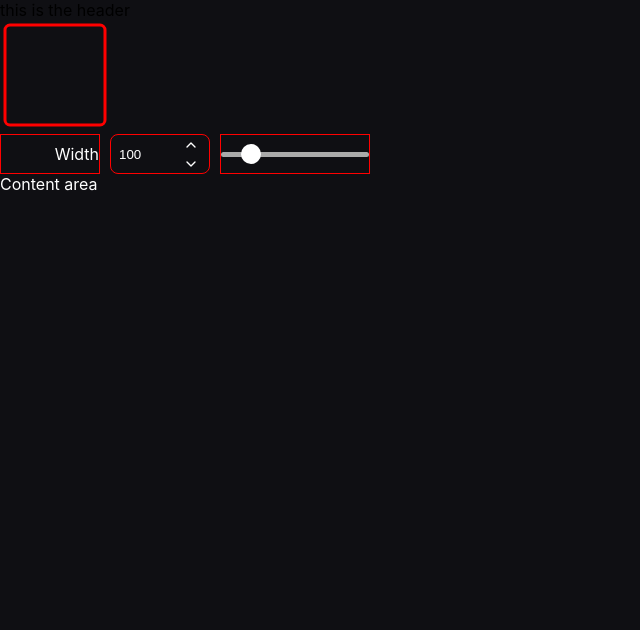
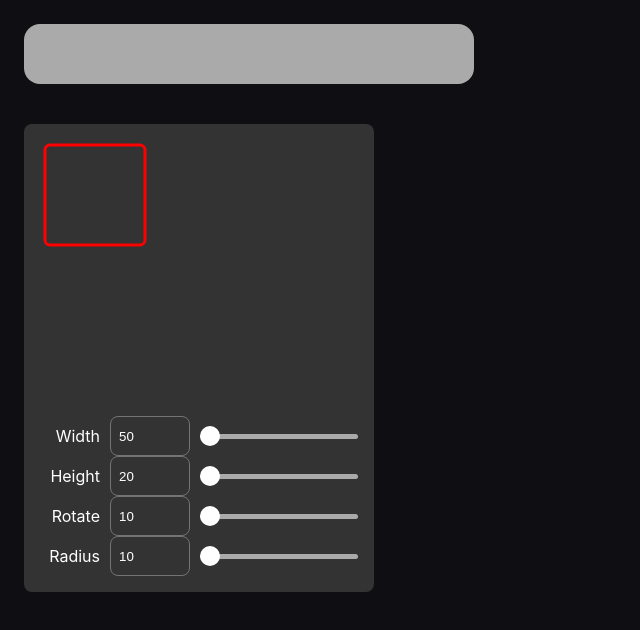
Before and after one commit to Elduwani/shaper, a React (Create React App) app: page / in a window 1280 px wide. Shown: the top 630 px of the page, without its empty margins (0-640 px from the left). Built offline with nearby package versions, Linux system fonts and the light colour scheme.

Commit message:
progress was made

```diff
--- a/public/index.html
+++ b/public/index.html
@@ -1,14 +1,13 @@
 <!DOCTYPE html>
 <html lang="en">
+
 <head>
   <meta charset="utf-8" />
   <link rel="icon" href="%PUBLIC_URL%/favicon.ico" />
+  <link defer href="https://fonts.googleapis.com/css2?family=Roboto:wght@400;500;900&display=swap" rel="stylesheet">
   <meta name="viewport" content="width=device-width, initial-scale=1" />
   <meta name="theme-color" content="#000000" />
-    <meta
-      name="description"
-      content="Web site created using create-react-app"
-    />
+  <meta name="description" content="Web site created using create-react-app" />
   <link rel="apple-touch-icon" href="%PUBLIC_URL%/logo192.png" />
   <!--
       manifest.json provides metadata used when your web app is installed on a
@@ -26,6 +25,7 @@
     -->
   <title>React App</title>
 </head>
+
 <body>
   <noscript>You need to enable JavaScript to run this app.</noscript>
   <div id="root"></div>
@@ -40,4 +40,5 @@
       To create a production bundle, use `npm run build` or `yarn build`.
     -->
 </body>
+
 </html>
--- a/src/App.js
+++ b/src/App.js
@@ -2,16 +2,11 @@ import { useState } from "react"
 import Rect from './components/Rect'
 
 function App() {
-  const [state, setState] = useState(0)
-
   return (
     <div className="App">
-      <header>this is the header</header>
+      <section className="toolbar-wrapper"></section>
       <section className="content-wrapper">
-        <div className="shape-wrapper">
-          <Rect />
-        </div>
-        <p style={{ color: "white" }}>Content area</p>
+        <Rect />
       </section>
     </div>
   );
--- a/src/components/Control.jsx
+++ b/src/components/Control.jsx
@@ -1,24 +1,32 @@
-import { useState, useRef } from 'react'
-import { motion, useDragControls } from 'framer-motion'
+import { useState, useRef, useEffect } from 'react'
+import { motion, useMotionValue, transform } from 'framer-motion'
 import { FiChevronUp, FiChevronDown } from 'react-icons/fi'
 import '../css/controls.scss'
 
-export default function Control({ label, min, max, initial, state, setState }) {
-    const [value, setValue] = useState(initial ?? 10)
+export default function Control({ label, min, max, initial, cb }) {
+    const [value, setValue] = useState(min ?? 10)
     const constraintRef = useRef(null)
-    const dragControls = useDragControls()
+    const x = useMotionValue(0)
 
-    const startDrag = (e) => {
-        console.log(e)
-        dragControls.start(e, { snapToCursor: false })
-    }
+    // function handleChange(e) {
+    //     const val = e.target.value
+    //     if (typeof val === "number" && val >= min && val <= max) {
+    //         setValue(val)
+    //     }
+    // }
 
-    function handleChange(e) {
-        const val = e.target.value
-        if (typeof val === "number" && val >= min && val <= max) {
+    useEffect(() => {
+        const input = [0, 116]
+        const output = [min ?? 0, max]
+
+        x.onChange(latest => {
+            // console.log(latest)
+            const mapped = transform(latest, input, output)
+            const val = ~~mapped
             setValue(val)
-        }
-    }
+            cb(st => ({ ...st, [label]: val }))
+        })
+    }, [x])
 
     return (
         <div className="control-wrapper">
@@ -26,27 +34,22 @@ export default function Control({ label, min, max, initial, state, setState }) {
             <div className="input">
                 <input
                     maxLength={3}
-                    onChange={handleChange}
                     value={value}
                 />
-                <div className="arrows">
+                {/* <div className="arrows">
                     <div><FiChevronUp /></div>
                     <div><FiChevronDown /></div>
-                </div>
+                </div> */}
             </div>
-            <div className="slider" onPointerDown={(e) => console.log(e.pageX)}>
-                <div
-                    className="bar"
-                    onPointerDown={startDrag}
-                    ref={constraintRef}
-                ></div>
+            <div className="slider">
+                <div className="bar" ref={constraintRef}></div>
                 <motion.div
-                    className="handle"
                     drag="x"
                     dragElastic={0}
                     dragConstraints={constraintRef}
-                    dragControls={dragControls}
-                // dragMomentum={false}
+                    dragMomentum={false}
+                    style={{ x }}
+                    className="handle"
                 />
             </div>
         </div>
--- a/src/components/Rect.jsx
+++ b/src/components/Rect.jsx
@@ -1,8 +1,10 @@
-import { useState } from "react";
+import { useState, useRef } from "react";
+import { motion } from "framer-motion"
 import Svg from "./SvgViewbox";
 import Control from "./Control";
 
 function Rect() {
+    const containerRef = useRef()
     const [state, setState] = useState({
         width: 100,
         height: 100,
@@ -10,30 +12,51 @@ function Rect() {
         stroke: "red",
         radius: 5,
         fill: "none",
+        rotate: 0,
     })
 
+    const { width, height, strokeWidth, stroke, radius, fill, rotate } = state
+
     return (
-        <>
-            <Svg width={state.width} height={state.height}>
-                <rect
-                    width={state.width}
-                    height={state.height}
-                    strokeWidth={state.strokeWidth}
-                    stroke={state.stroke}
-                    rx={state.radius}
-                    fill={state.fill}
-                    x={5} y={5}
-                />
-            </Svg>
-
+        <div className="shape-wrapper">
+            <div ref={containerRef} className="svg-container">
+                <Svg containerRef={containerRef}>
+                    <rect
+                        width={width}
+                        height={height}
+                        strokeWidth={strokeWidth}
+                        stroke={stroke}
+                        rotate={rotate}
+                        rx={radius}
+                        fill={fill}
+                        x={5} y={5}
+                    />
+                </Svg>
+            </div>
             <Control
                 label="width"
                 min={50}
-                max={200}
+                max={300}
                 initial={100}
                 cb={setState}
             />
-        </>
+            <Control
+                label="height"
+                min={20}
+                max={250}
+                cb={setState}
+            />
+            <Control
+                label="rotate"
+                max={359}
+                cb={setState}
+            />
+            <Control
+                label="radius"
+                max={50}
+                cb={setState}
+            />
+        </div>
     );
 }
 
--- a/src/components/SvgViewbox.jsx
+++ b/src/components/SvgViewbox.jsx
@@ -1,13 +1,23 @@
-function SvgViewbox({ width, height, children }) {
-    const w = width ? width + 10 : 200
-    const h = height ? height + 10 : 200
+import { useEffect, useState } from "react"
+
+function SvgViewbox({ children, containerRef }) {
+    const [viewbox, setViewbox] = useState({ width: 100, height: 260 })
+
+    useEffect(() => {
+        //Set width of viewBox to the parent element's full width
+        const compStyles = window.getComputedStyle(containerRef.current);
+        // eslint-disable-next-line
+        const width = Number(compStyles.getPropertyValue('width').replace(/[^\d\.\-]/g, ''))
+        // const height = Number(compStyles.getPropertyValue('height').replace(/[^\d\.\-]/g, ''))
+        setViewbox(v => ({ ...v, width }))
+    }, [])
 
     return (
         <svg
-            viewBox={`0 0 ${w} ${h}`}
+            viewBox={`0 0 ${viewbox.width} ${viewbox.height}`}
             xmlns="http://www.w3.org/2000/svg"
-            width={w}
-            height={h}
+            height={viewbox.height}
+            width={viewbox.width}
         >
             {children}
         </svg>
--- a/src/css/_variables.scss
+++ b/src/css/_variables.scss
@@ -1 +1,97 @@
 $height: 40px;
+// Units of scale based on 8 point scale (:root must be 16px font-size)
+$space-1: 0.5rem; // 8 px
+$space-2: 1.0rem; // 16 px
+$space-3: 1.5rem; // 24 px
+$space-4: 2.0rem; // 32 px
+$space-5: 2.5rem; // 40 px
+$space-6: 3.0rem; // 48 px
+$space-7: 3.5rem; // 56 px
+$space-8: 4.0rem; // 64 px
+$space-9: 4.5rem; // 72 px
+$space-10: 5.0rem; // 80 px
+
+// Color variables;
+$clr-accent-blue: #6B7EDE;
+$clr-accent-blue-2: #6FAFE3;
+$clr-accent-green: #70D3A7;
+$clr-gray-1: #0F0F13;
+$clr-gray-2: #141419;
+$clr-gray-3: #222429;
+$clr-gray-4: #737477;
+$clr-gray-5: #D3D3D4;
+
+
+@mixin flexCenter($direction) {
+    display: flex;
+    align-items: center;
+    justify-content: center;
+    flex-direction: $direction;
+}
+@mixin gridCenter() {
+  align-items: unset;
+  justify-content: unset;
+  flex-direction: unset;
+  display: grid;
+  place-items: center;
+}
+@mixin flexRight($direction) {
+    display: flex;
+    align-items: center;
+    justify-content: flex-end;
+    flex-direction: $direction;
+}
+@mixin flex($direction) {
+    display: flex;
+    flex-direction: $direction;
+}
+@mixin boxShadow($y: 15px, $spread: 30px) {
+    box-shadow: 0px $y $spread #d8dae6;
+}
+@mixin boxShadowDark($opacity: 1, $spread: 30px) {
+    box-shadow: 0px 15px $spread rgba($clr-gray-1, $opacity);
+}
+@mixin border($color: red) {
+    border: 1px solid $color;
+}
+@mixin outline($color: red) {
+    outline: 1px solid $color;
+}
+@mixin radius($size: $space-1) {
+    border-radius: $size;
+}
+@mixin fontFamily() {
+    font-family: 'Roboto', 'Montserrat', -apple-system,
+    BlinkMacSystemFont, "Segoe UI", "Roboto", "Oxygen",
+    "Ubuntu", "Cantarell", "Fira Sans", "Droid Sans",
+    "Helvetica Neue", sans-serif;
+}
+@mixin animation($time: 0.3s){
+  transition: all $time ease;
+}
+
+@mixin customScrollBar() {
+  overflow-y: auto;
+  scroll-behavior: smooth;
+
+    &::-webkit-scrollbar{
+      @include borderRadius();
+      width: 6px;
+    }
+
+    &::-webkit-scrollbar-track{
+      @include borderRadius();
+      background: $clr-gray-5;
+    }
+
+    &::-webkit-scrollbar-thumb{
+      background: $clr-gray-4;
+      @include borderRadius();
+
+      &:hover{
+        background: $clr-gray-4;
+      }
+    }
+    scrollbar-width: thin;
+    // scrollbar-color: $clr-gray-4 $clr-gray-5;
+}
--- a/src/css/controls.scss
+++ b/src/css/controls.scss
@@ -1,4 +1,4 @@
-@import "./_variables.scss";
+@import "./variables";
 
 @mixin flex {
 
@@ -6,12 +6,12 @@
 
 .control-wrapper{
     display: grid;
-    grid-template-columns: repeat(2, 100px) 150px;
+    grid-template-columns: 60px 80px 1fr;
     gap: 10px;
 
     > div {
         height: $height;
-        border: 1px solid red;
+        // border: 1px solid red;
 
         * {
             color: white;
@@ -31,6 +31,7 @@
         overflow: hidden;
         border-radius: 8px;
         display: flex;
+        border: 1px solid $clr-gray-4;
         padding-left: 8px;
 
         input{
@@ -59,7 +60,7 @@
                 }
             }
             svg{
-                stroke: white;
+                stroke: $clr-gray-4;
             }
         }
     }
@@ -76,10 +77,10 @@
             background-color: #aaa;
         }
         .handle{
-            left: 20px;
             width: 20px;
             height: 20px;
             position: absolute;
+            left: 0;
             background-color: white;
             border-radius: 50%;
             border: none;
--- a/src/index.scss
+++ b/src/index.scss
@@ -1,3 +1,5 @@
+@import "./css/variables";
+
 *{
   margin: 0;
   padding: 0;
@@ -15,4 +17,41 @@ body {
     sans-serif;
   -webkit-font-smoothing: antialiased;
   -moz-osx-font-smoothing: grayscale;
+
 }
+
+.App{
+    padding: $space-3;
+
+    .toolbar-wrapper{
+      width: 450px;
+      height: 60px;
+      background-color: #aaa;
+      border-radius: 16px;
+      margin-bottom: $space-5;
+    }
+
+    .content-wrapper{
+      display: grid;
+      grid-template-columns: repeat(3, 350px);
+      gap: $space-1;
+
+      .shape-wrapper{
+        background-color: #333;
+        @include radius();
+        padding: $space-2;
+
+        .svg-container{
+          display: flex;
+          align-items: center;
+          justify-content: center;
+          margin-bottom: $space-2;
+          // background-color: green;
+
+          svg{
+
+          }
+        }
+      }
+    }
+  }
```
Lines whose indentation alone changed are shown as unchanged.
